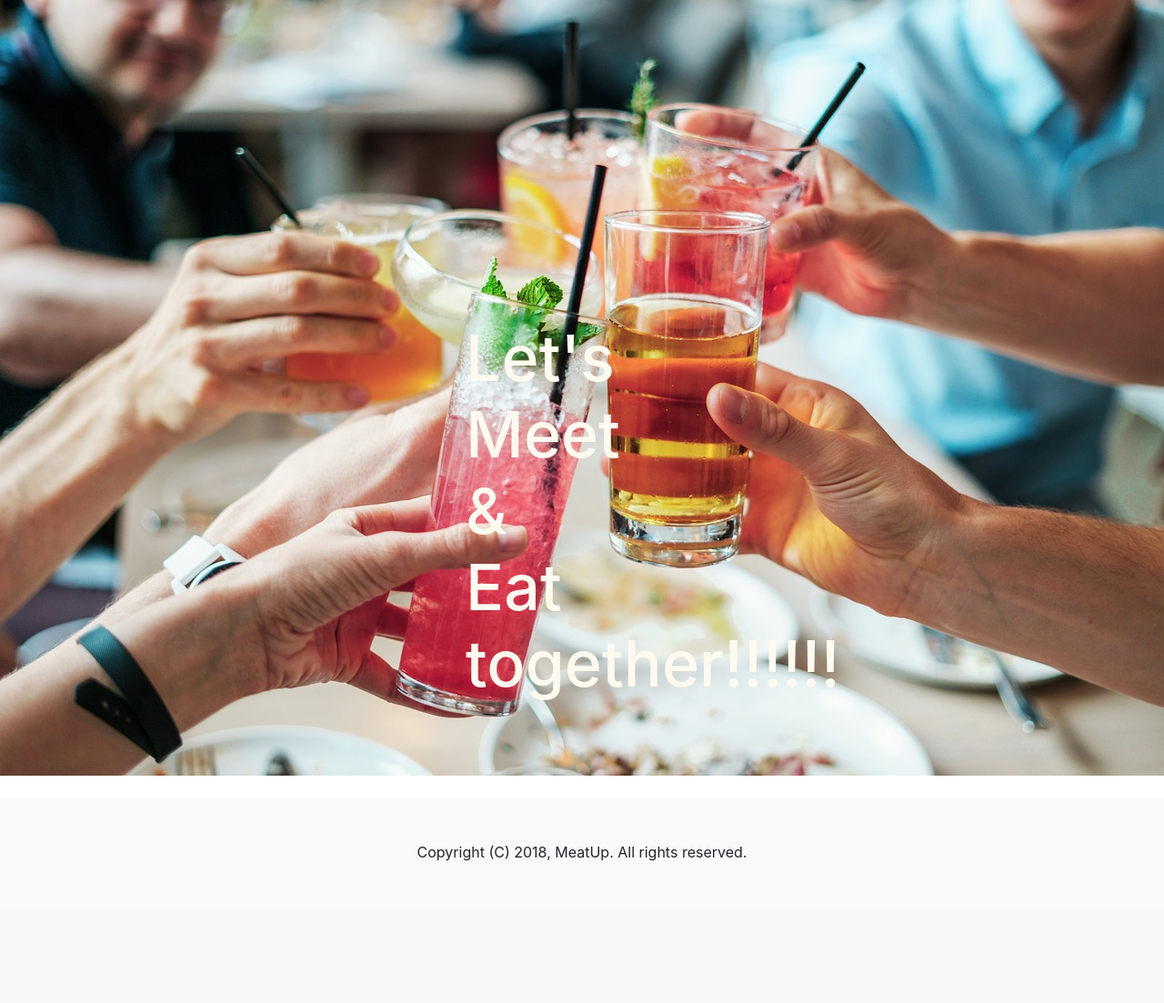
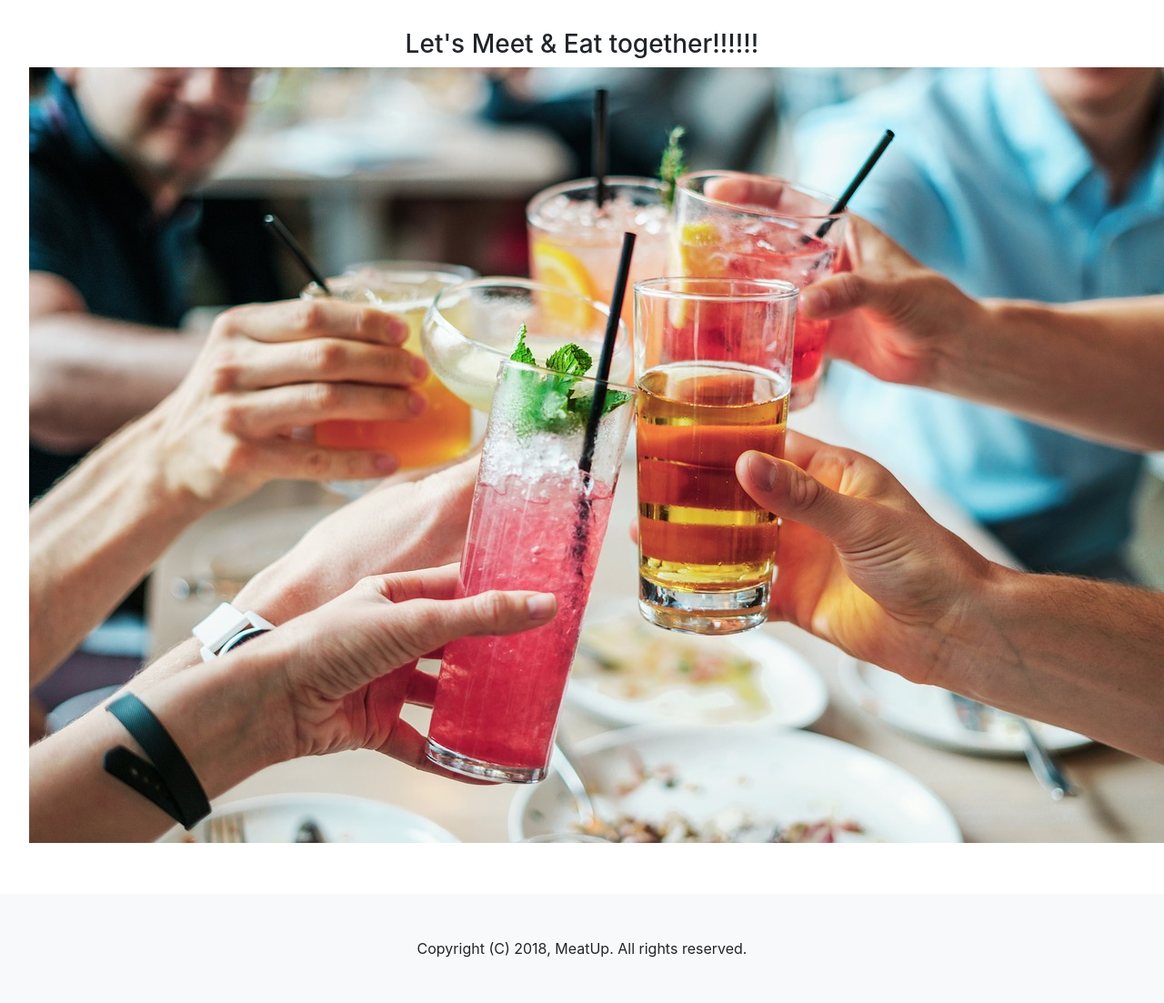
Before and after one commit to laynahgao/gaproject2-Meatup, a Django app: page / in a window 1280 px wide. Shown: the part 48-1151 px from the top of the page at 91% size. Before the commit the page ends 995 px from the top, so only its background shows below. Run offline with Django 3.2, Linux system fonts and the light colour scheme; some libraries are stand-ins or nearby versions.

Commit message:
style update

```diff
--- a/meatup/static/css/style.css
+++ b/meatup/static/css/style.css
@@ -4,6 +4,7 @@ html, body {
 
 h1{
   text-align: center;
+  color: turquoise;
 }
 
 footer {
@@ -40,25 +41,6 @@ p{
   color: rgb(12,95,249);
  }
 
- .coverpic {
-  height:100%;
-  width:100%;
-  background-position: center;
-  background-size: contain;
-  background-repeat: no-repeat;
-  margin: 0 auto;
-}
-
- .imgtext{
-  color:floralwhite;
-  font-size: 70px;
-  position: absolute;
-  top: 50%;
-  bottom:50%;
-  left:40%;
-  right:50%;
- }
-
 
 /**
 styles for top navigation bar
@@ -83,8 +65,8 @@ footer {
 
 
 .main-container {
+  padding: 2rem;
   min-height: 80%;
-  background-size: cover;
 }
 .error-message {
   display: none;
@@ -136,12 +118,6 @@ padding-top: 50px;
 .user-events{
 text-align: center;
 list-style-type: none;
-<<<<<<< HEAD
-=======
-
-#event_detail{
-  padding: 0 20em;
->>>>>>> 8e958bc3d0a6cc1b27293c7a0c7963637ed08a4e
 }
 
 .event_detail {
@@ -160,6 +136,9 @@ list-style-type: none;
 background: black;
 }
 
+/*.warning {
+  background-image: url('http://capitalspiceblog.com/wp-content/uploads/2011/04/gwu_awesome.png');
+}*/
 h3 {
   text-align: center;
 }
```
